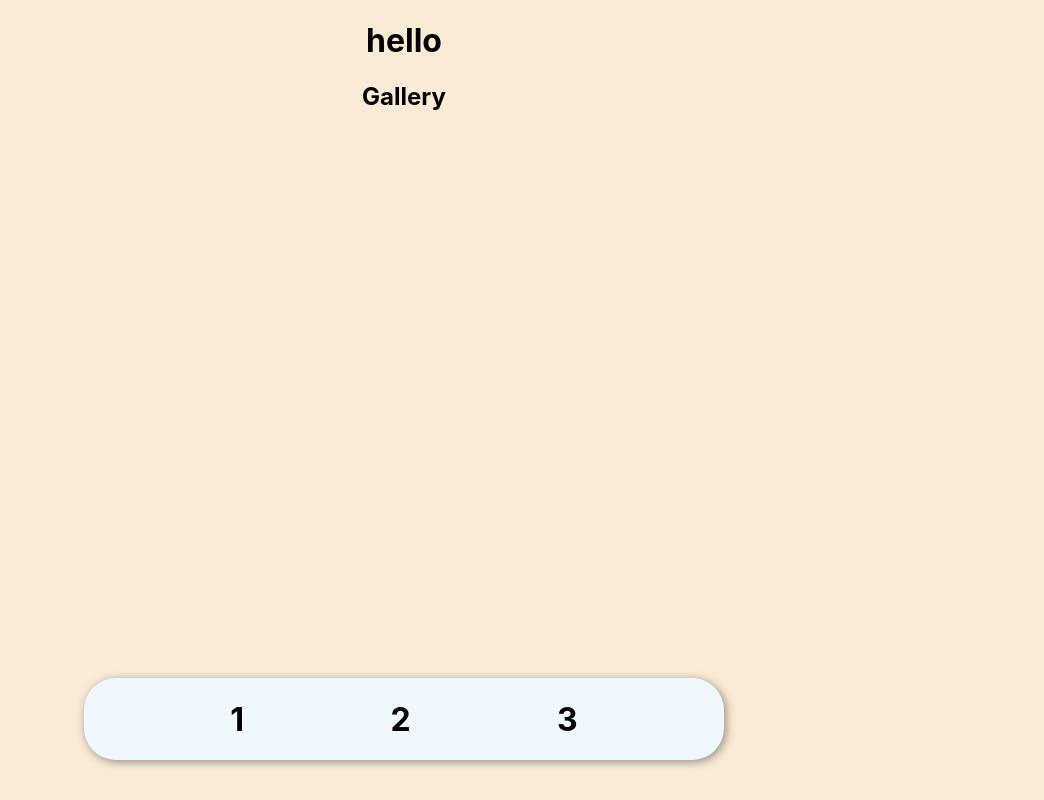
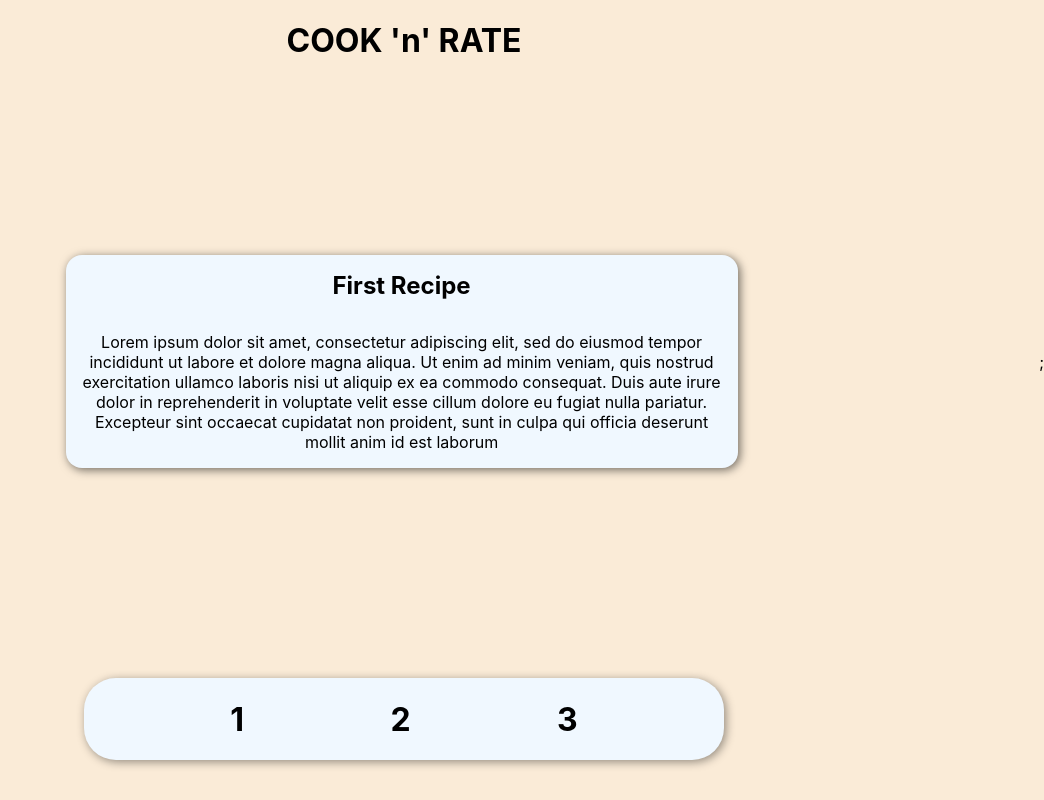
Before and after one commit to romeodombaj/webapps-app-frontend, a React (Create React App) app: page / in a window 1280 px wide. Shown: the whole page, without its empty margins (236-1280 px from the left). Built offline with nearby package versions, Linux system fonts and the light colour scheme.

Commit message:
Recepie positioning

```diff
--- a/src/App.js
+++ b/src/App.js
@@ -5,7 +5,7 @@
 const App = () => {
   return (
     <div className="App">
-      <h1>hello</h1>
+      <h1>COOK 'n' RATE</h1>
       <RecipesGallery />
       <NavBar />
     </div>
--- a/src/components/recipes/RecipeGallery.js
+++ b/src/components/recipes/RecipeGallery.js
@@ -1,7 +1,33 @@
 import styles from "./RecipesGallery.module.css";
+import RecipeItem from "./ReipeItem";
+
+const dummy_recipes = [
+  {
+    id: 0,
+    name: "first recipe",
+    description:
+      "Lorem ipsum dolor sit amet, consectetur adipiscing elit, sed do eiusmod tempor incididunt ut labore et dolore magna aliqua. Ut enim ad minim veniam, quis nostrud exercitation ullamco laboris nisi ut aliquip ex ea commodo consequat. Duis aute irure dolor in reprehenderit in voluptate velit esse cillum dolore eu fugiat nulla pariatur. Excepteur sint occaecat cupidatat non proident, sunt in culpa qui officia deserunt mollit anim id est laborum",
+  },
+  {
+    id: 1,
+    name: "Second recipe",
+    description:
+      "Lorem ipsum dolor sit amet, consectetur adipiscing elit, sed do eiusmod tempor incididunt ut labore et dolore magna aliqua. Ut enim ad minim veniam, quis nostrud exercitation ullamco laboris nisi ut aliquip ex ea commodo consequat. Duis aute irure dolor in reprehenderit in voluptate velit esse cillum dolore eu fugiat nulla pariatur. Excepteur sint occaecat cupidatat non proident, sunt in culpa qui officia deserunt mollit anim id est laborum",
+  },
+  {
+    id: 2,
+    name: "Thrid recipe",
+    description:
+      "Lorem ipsum dolor sit amet, consectetur adipiscing elit, sed do eiusmod tempor incididunt ut labore et dolore magna aliqua. Ut enim ad minim veniam, quis nostrud exercitation ullamco laboris nisi ut aliquip ex ea commodo consequat. Duis aute irure dolor in reprehenderit in voluptate velit esse cillum dolore eu fugiat nulla pariatur. Excepteur sint occaecat cupidatat non proident, sunt in culpa qui officia deserunt mollit anim id est laborum",
+  },
+];
 
 const RecipesGallery = () => {
-  return <h2>Gallery</h2>;
+  return (
+    <div className={styles.wrapper}>
+      <RecipeItem recipeInfo={dummy_recipes[0]} />;
+    </div>
+  );
 };
 
 export default RecipesGallery;
--- /dev/null
+++ b/src/components/recipes/RecipeItem.module.css
@@ -0,0 +1,18 @@
+.wrapper {
+  width: 50%;
+  background-color: aliceblue;
+  margin: auto;
+  padding: 1rem;
+  border-radius: 1rem;
+  box-shadow: 2px 2px 10px rgba(0, 0, 0, 0.558);
+}
+
+.title {
+  margin-bottom: 2rem;
+  font-weight: bolder;
+  font-size: x-large;
+  text-transform: capitalize;
+}
+
+.description {
+}
--- a/src/components/recipes/RecipesGallery.module.css
+++ b/src/components/recipes/RecipesGallery.module.css
@@ -0,0 +1,7 @@
+.wrapper {
+  position: relative;
+  height: 70vh;
+  display: flex;
+  flex-direction: row;
+  align-items: center;
+}
--- /dev/null
+++ b/src/components/recipes/ReipeItem.js
@@ -0,0 +1,12 @@
+import styles from "./RecipeItem.module.css";
+
+const RecipeItem = (props) => {
+  return (
+    <div className={styles.wrapper}>
+      <div className={styles.title}>{props.recipeInfo.name}</div>
+      <div className={styles.description}>{props.recipeInfo.description}</div>
+    </div>
+  );
+};
+
+export default RecipeItem;
```
